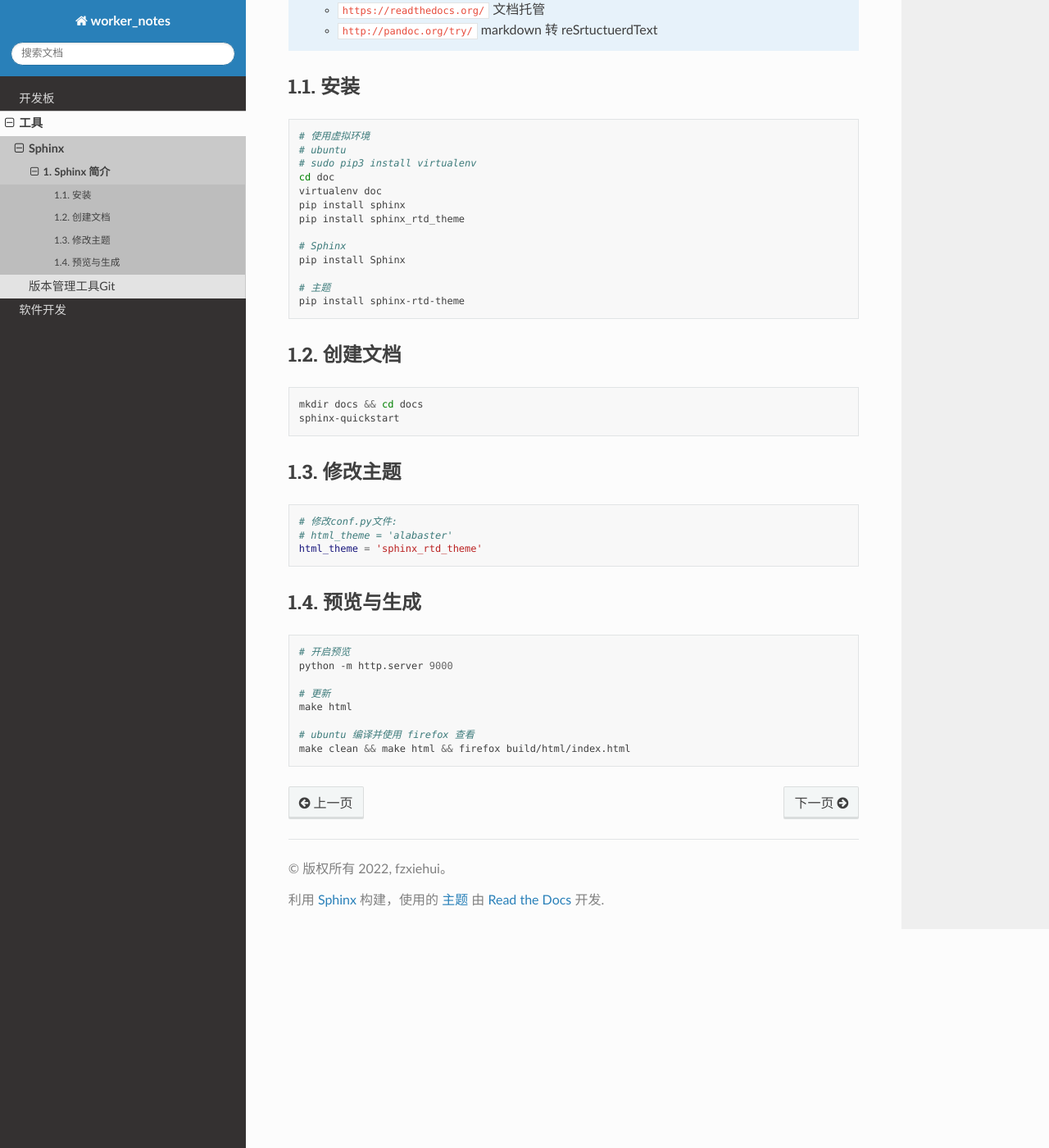
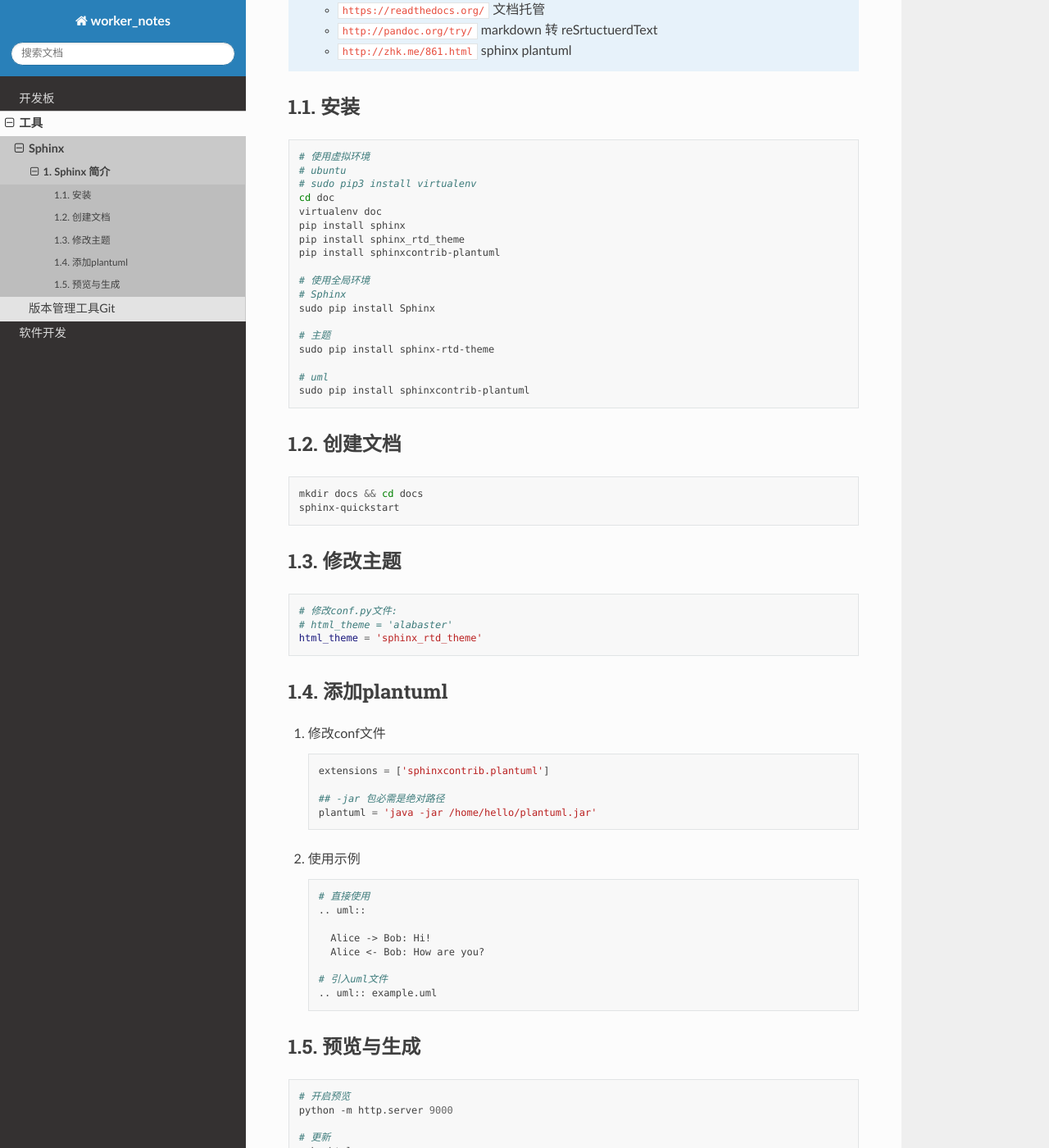
Before and after one commit to fzxiehui/worker_notes, a Sphinx documentation site: the page built from source/tools/sphinx/sphinx.rst, in a window 1280 px wide and 1400 px high, scrolled down 283 px. Shown: the whole window at 82% size. Built offline with Sphinx 7.4.7 and the Read the Docs theme 2.0.0, drawn with Linux system fonts in a browser that asks for light colours; pages that are not in the unit, such as notebooks, are missing from menus.

Commit message:
feat: plantuml

```diff
--- a/source/conf.py
+++ b/source/conf.py
@@ -30,8 +30,8 @@ release = '0.0.1'
 # Add any Sphinx extension module names here, as strings. They can be
 # extensions coming with Sphinx (named 'sphinx.ext.*') or your custom
 # ones.
-extensions = [
-]
+extensions = ["sphinxcontrib.plantuml"]
+plantuml = "java -jar /home/hello/plantuml.jar"
 
 # Add any paths that contain templates here, relative to this directory.
 templates_path = ['_templates']
--- a/source/tools/sphinx/sphinx.rst
+++ b/source/tools/sphinx/sphinx.rst
@@ -9,6 +9,7 @@ Sphinx 简介
     - ``https://sphinx-themes.org/`` 主题
     - ``https://readthedocs.org/`` 文档托管
     - ``http://pandoc.org/try/`` markdown 转 reSrtuctuerdText
+    - ``http://zhk.me/861.html`` sphinx plantuml
 
 安装
 ----
@@ -22,12 +23,17 @@ Sphinx 简介
   virtualenv doc
   pip install sphinx
   pip install sphinx_rtd_theme
+  pip install sphinxcontrib-plantuml
 
+  # 使用全局环境
   # Sphinx
-  pip install Sphinx
+  sudo pip install Sphinx
 
   # 主题
-  pip install sphinx-rtd-theme
+  sudo pip install sphinx-rtd-theme
+
+  # uml
+  sudo pip install sphinxcontrib-plantuml
 
 创建文档
 --------
@@ -47,6 +53,30 @@ Sphinx 简介
   # html_theme = 'alabaster'
   html_theme = 'sphinx_rtd_theme'
 
+添加plantuml
+-------------
+
+#. 修改conf文件
+
+   .. code:: python
+
+     extensions = ['sphinxcontrib.plantuml']
+
+     ## -jar 包必需是绝对路径
+     plantuml = 'java -jar /home/hello/plantuml.jar'
+
+#. 使用示例
+
+   .. code:: shell
+
+     # 直接使用
+     .. uml::
+
+       Alice -> Bob: Hi!
+       Alice <- Bob: How are you?
+
+     # 引入uml文件
+     .. uml:: example.uml
 
 
 预览与生成
```
Also changed, not shown: 1 other file.
